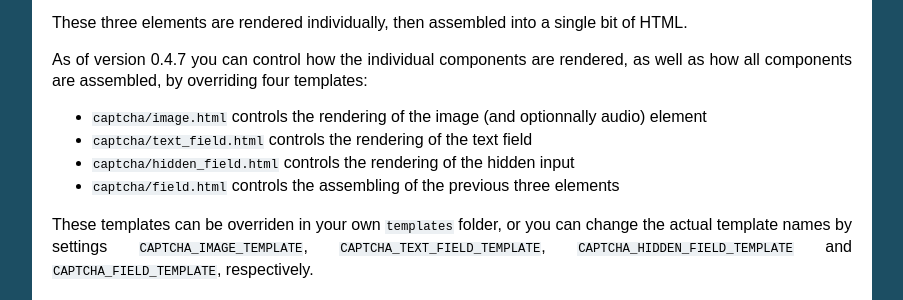
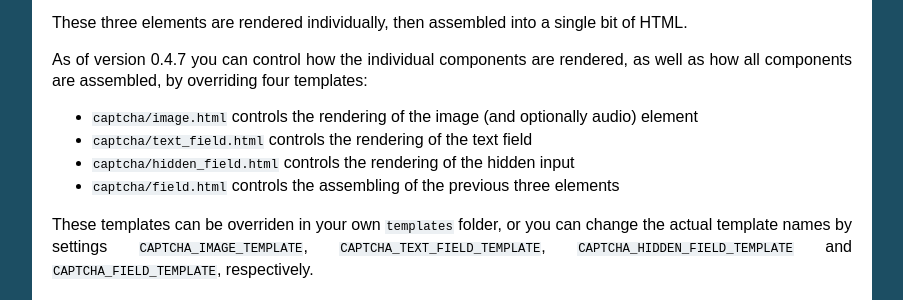
Before and after one commit to mbi/django-simple-captcha, a Sphinx documentation site: the page built from docs/advanced.rst, in a window 1280 px wide and 900 px high, scrolled down 5005 px. Shown: the part 152-452 px from the top of the window, without its empty margins (198-1101 px from the left). Built offline with Sphinx 7.4.7, drawn with Linux system fonts in a browser that asks for light colours.

Commit message:
Fix minor typo

```diff
--- a/docs/advanced.rst
+++ b/docs/advanced.rst
@@ -265,7 +265,7 @@
 
 As of version 0.4.7 you can control how the individual components are rendered, as well as how all components are assembled, by overriding four templates:
 
-* ``captcha/image.html`` controls the rendering of the image (and optionnally audio) element
+* ``captcha/image.html`` controls the rendering of the image (and optionally audio) element
 * ``captcha/text_field.html`` controls the rendering of the text field
 * ``captcha/hidden_field.html`` controls the rendering of the hidden input
 * ``captcha/field.html`` controls the assembling of the previous three elements
```
